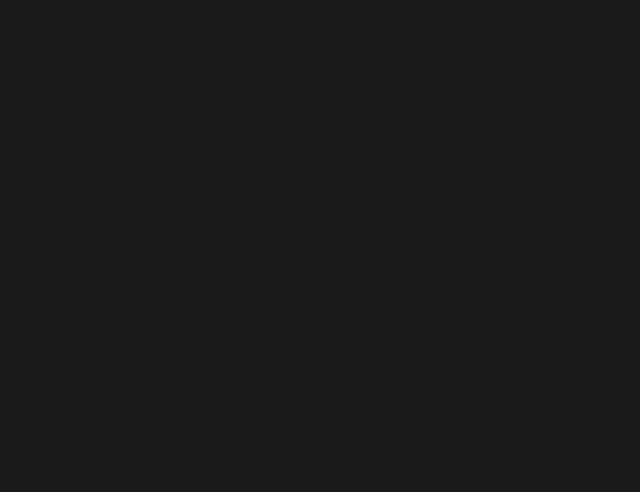
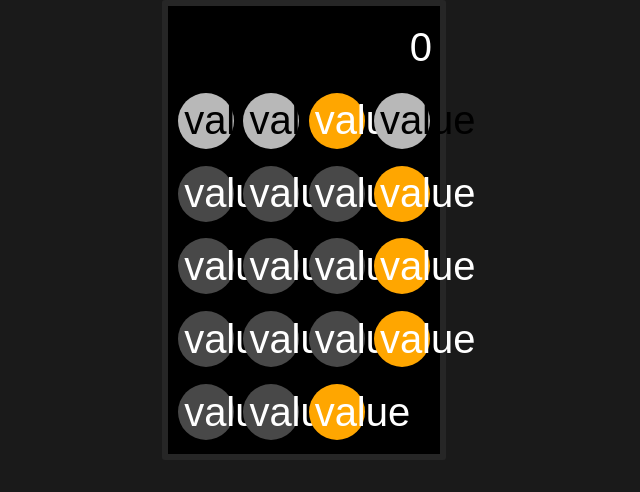
Before and after one commit to caryaharper/react-calculator, a React (Create React App) app: page / in a window 1280 px wide. Shown: the top 492 px of the page, without its empty margins (336-976 px from the left). Built offline with nearby package versions, Linux system fonts and the light colour scheme.

Commit message:
rendering Calculator.js in App.js

```diff
--- a/src/App.js
+++ b/src/App.js
@@ -1,10 +1,11 @@
 
 import './App.css';
+import Calculator from './Calculator';
 
 function App() {
   return (
     <div className="App">
-
+      <Calculator></Calculator>
     </div>
   );
 }
```
